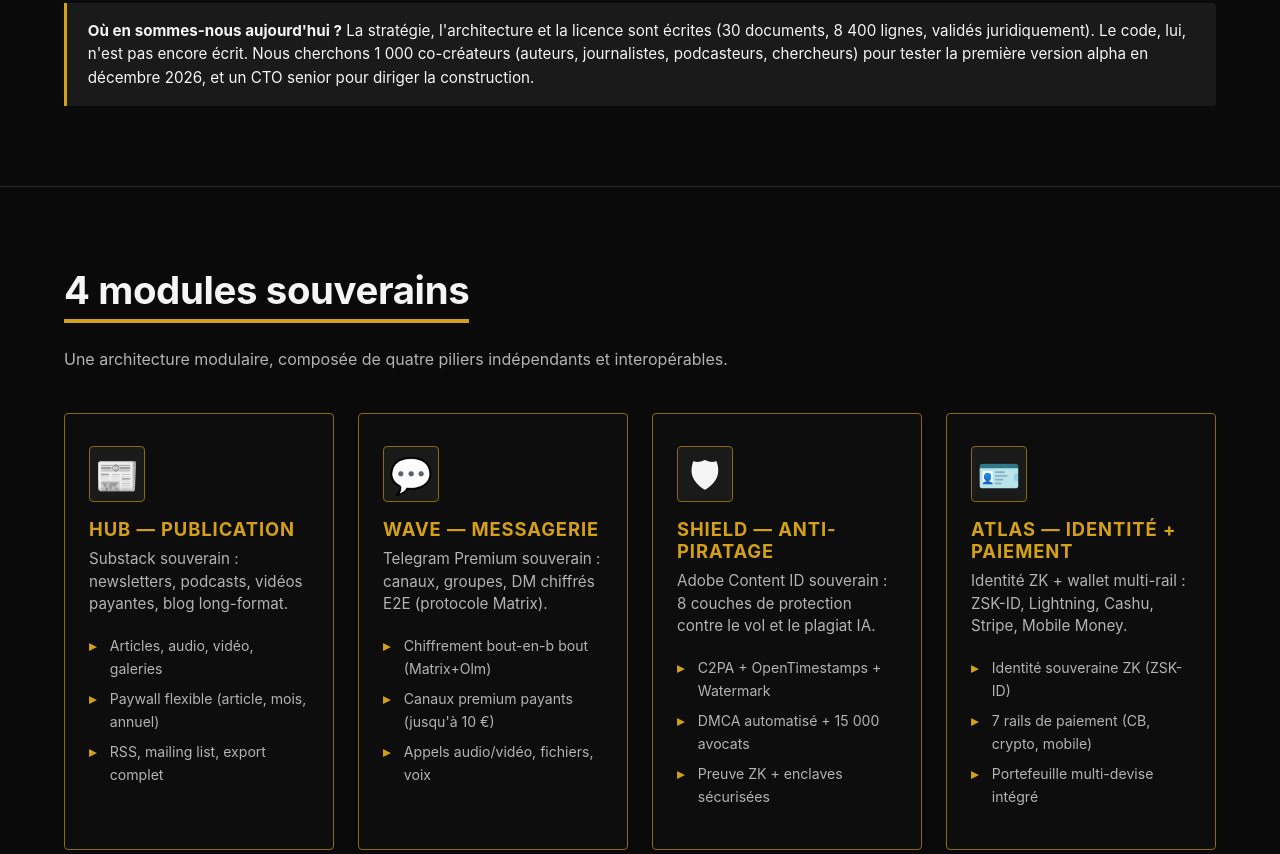
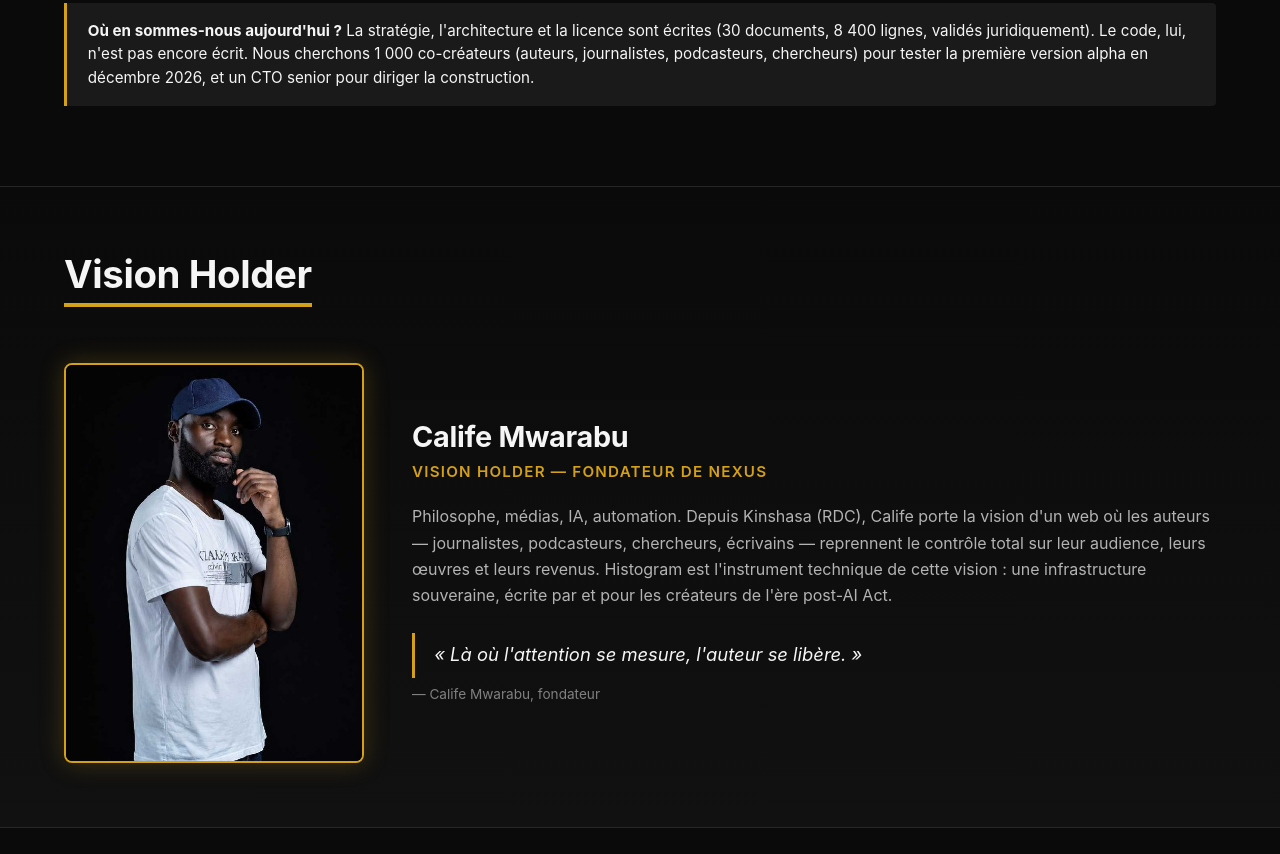
Before and after one commit to systeme-robuste/histogram-www, a plain HTML site: page index.html in a window 1280 px wide. Shown: the part 1506-2360 px from the top of the page. Drawn offline with Linux system fonts and the light colour scheme.

Commit message:
feat: section Vision Holder (Calife Mwarabu, photo + bio + citation)

```diff
--- a/index.html
+++ b/index.html
@@ -16,6 +16,7 @@
   --shadow-gold:0 0 24px rgba(212,160,23,.25);
   --maxw:1200px;
   --radius:4px;
+  --radius-lg:8px;
   --trans:180ms ease;
 }
 [data-theme="light"]{
@@ -92,6 +93,32 @@
 .status-item dt{font-size:1rem;font-weight:700;color:var(--gold);
   text-transform:uppercase;letter-spacing:.04em;margin-bottom:.4rem}
 .status-item dd{margin:0;font-size:.92rem;color:var(--fg-muted);line-height:1.5}
+
+/* Section Vision Holder */
+.vision-section{background:linear-gradient(180deg,var(--bg) 0%,var(--bg-alt) 100%);
+  padding:4rem 0}
+.vision-grid{display:grid;grid-template-columns:300px 1fr;gap:3rem;
+  align-items:center;margin-top:2rem}
+.vision-photo{position:relative}
+.vision-photo img{width:100%;height:auto;border-radius:var(--radius-lg);
+  border:2px solid var(--gold);box-shadow:var(--shadow-gold);
+  display:block;object-fit:cover;aspect-ratio:3/4}
+.vision-content h3.vision-name{font-size:1.8rem;margin:0 0 .3rem;
+  color:var(--fg);font-weight:700}
+.vision-role{color:var(--gold);font-size:.95rem;text-transform:uppercase;
+  letter-spacing:.08em;margin:0 0 1.2rem;font-weight:600}
+.vision-bio{font-size:1rem;line-height:1.65;color:var(--fg-muted);
+  margin:0 0 1.5rem}
+.vision-quote{font-size:1.15rem;font-style:italic;color:var(--fg);
+  border-left:3px solid var(--gold);padding:.6rem 0 .6rem 1.2rem;
+  margin:1.2rem 0 .4rem;line-height:1.4}
+.vision-attr{color:var(--fg-dim);font-size:.85rem;margin:0}
+@media(max-width:720px){
+  .vision-grid{grid-template-columns:1fr;gap:1.5rem;text-align:center}
+  .vision-photo{max-width:240px;margin:0 auto}
+  .vision-quote{border-left:none;border-top:2px solid var(--gold);
+    border-bottom:2px solid var(--gold);padding:1rem 0}
+}
 
 /* Early Access form */
 .early-access{max-width:520px;margin:3rem auto 0;padding:1.5rem 1.8rem;
@@ -288,6 +315,7 @@
     </a>
     <nav class="nav" aria-label="Navigation principale">
       <a href="#mission">Mission</a>
+      <a href="#vision">Vision</a>
       <a href="#architecture">Architecture</a>
       <a href="#anti-ia">Anti-IA</a>
       <a href="#investisseurs">Investisseurs</a>
@@ -325,6 +353,24 @@
       <h2 id="mission-title">Mission</h2>
       <p>Histogram est une plateforme souveraine qui réunira publication payante, messagerie chiffrée E2E, anti-piratage à 8 couches, identité ZK et paiements multi-rail en un seul produit. Notre raison d'être&nbsp;: rendre aux auteurs le contrôle total sur leur audience, leurs œuvres et leurs revenus — à l'ère où l'intelligence artificielle menace leur métier.</p>
       <p class="mission-honest"><strong>Où en sommes-nous aujourd'hui ?</strong> La stratégie, l'architecture et la licence sont écrites (30 documents, 8 400 lignes, validés juridiquement). Le code, lui, n'est pas encore écrit. Nous cherchons 1 000 co-créateurs (auteurs, journalistes, podcasteurs, chercheurs) pour tester la première version alpha en décembre 2026, et un CTO senior pour diriger la construction.</p>
+    </div>
+  </section>
+
+  <section id="vision" aria-labelledby="vision-title" class="vision-section">
+    <div class="container">
+      <h2 id="vision-title">Vision Holder</h2>
+      <div class="vision-grid">
+        <div class="vision-photo">
+          <img src="assets/calife-mwarabu.jpg" alt="Portrait de Calife Mwarabu, fondateur et Vision Holder d'Histogram" width="582" height="800" loading="lazy">
+        </div>
+        <div class="vision-content">
+          <h3 class="vision-name">Calife Mwarabu</h3>
+          <p class="vision-role">Vision Holder — Fondateur de NEXUS</p>
+          <p class="vision-bio">Philosophe, médias, IA, automation. Depuis Kinshasa (RDC), Calife porte la vision d'un web où les auteurs — journalistes, podcasteurs, chercheurs, écrivains — reprennent le contrôle total sur leur audience, leurs œuvres et leurs revenus. Histogram est l'instrument technique de cette vision&nbsp;: une infrastructure souveraine, écrite par et pour les créateurs de l'ère post-AI Act.</p>
+          <p class="vision-quote">« Là où l'attention se mesure, l'auteur se libère. »</p>
+          <p class="vision-attr">— Calife Mwarabu, fondateur</p>
+        </div>
+      </div>
     </div>
   </section>
 
```
